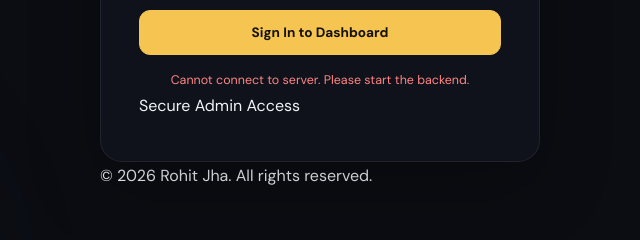
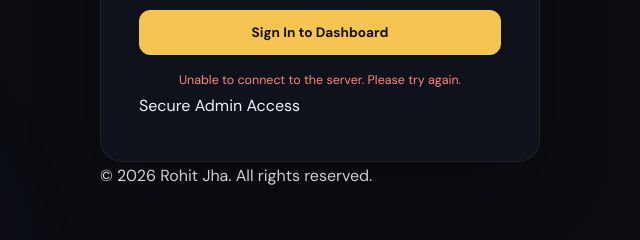
Before and after one commit to rohit9304850-lgtm/rohit-jha-portfolio, a plain HTML site: page rohit-portfolio-9.5/admin/login.html in a window 1280 px wide. Both pictures are taken after typing "name@example.com", "Sample123" into the empty fields and a click on the button "Sign In to Dashboard". Shown: the part 503-743 px from the top of the page, 320-960 px from the left. Drawn offline with Linux system fonts and the light colour scheme; no server answers.

Commit message:
Fix production admin login API connection

```diff
--- a/rohit-portfolio-9.5/admin/login.html
+++ b/rohit-portfolio-9.5/admin/login.html
@@ -92,8 +92,11 @@
 
     </main>
 
-    <!-- Login JavaScript -->
-    <script src="login.js"></script>
+    <!-- Central API Configuration -->
+<script src="../api.js"></script>
+
+<!-- Login JavaScript -->
+<script src="login.js"></script>
 
 </body>
 </html>
--- a/rohit-portfolio-9.5/admin/login.js
+++ b/rohit-portfolio-9.5/admin/login.js
@@ -1,11 +1,17 @@
-const API_BASE_URL = "http://localhost:5000/api";
+
+/* =========================================
+   ROHIT JHA — ADMIN LOGIN
+========================================= */
 
 const loginForm = document.getElementById("loginForm");
 const loginBtn = document.getElementById("loginBtn");
 const buttonText = document.getElementById("buttonText");
 const errorMessage = document.getElementById("errorMessage");
 
+if (loginForm) {
+
     loginForm.addEventListener("submit", async (event) => {
+
         event.preventDefault();
 
         const email = document.getElementById("email").value.trim();
@@ -16,22 +22,21 @@ loginForm.addEventListener("submit", async (event) => {
         buttonText.textContent = "Signing in...";
 
         try {
-        const response = await fetch(`${API_BASE_URL}/auth/login`, {
-            method: "POST",
-            headers: {
-                "Content-Type": "application/json"
-            },
-            body: JSON.stringify({ email, password })
+
+            // Use centralized API configuration
+            if (!window.API) {
+                throw new Error("API configuration is not loaded.");
+            }
+
+            const data = await window.API.post("auth/login", {
+                email,
+                password
             });
 
-        const data = await response.json();
-
-        if (!response.ok) {
-            throw new Error(data.message || "Invalid email or password.");
-        }
-
             if (!data.token) {
-            throw new Error("Authentication token was not received.");
+                throw new Error(
+                    "Authentication token was not received."
+                );
             }
 
             sessionStorage.setItem("adminToken", data.token);
@@ -39,13 +44,19 @@ loginForm.addEventListener("submit", async (event) => {
             window.location.href = "dashboard.html";
 
         } catch (error) {
+
+            console.error("Admin Login Error:", error);
+
             errorMessage.textContent =
                 error.message === "Failed to fetch"
-                ? "Cannot connect to server. Please start the backend."
+                    ? "Unable to connect to the server. Please try again."
                     : error.message;
 
         } finally {
+
             loginBtn.disabled = false;
             buttonText.textContent = "Sign In to Dashboard";
+
         }
     });
+}
```
Lines whose indentation alone changed are shown as unchanged.
